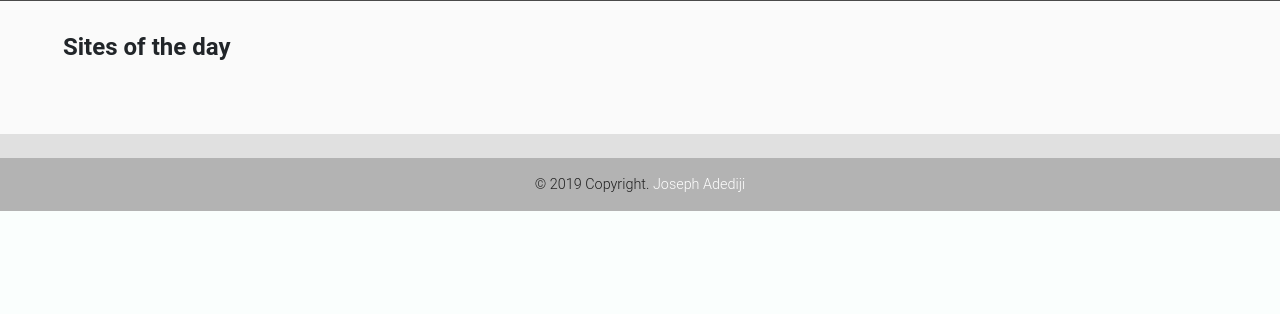
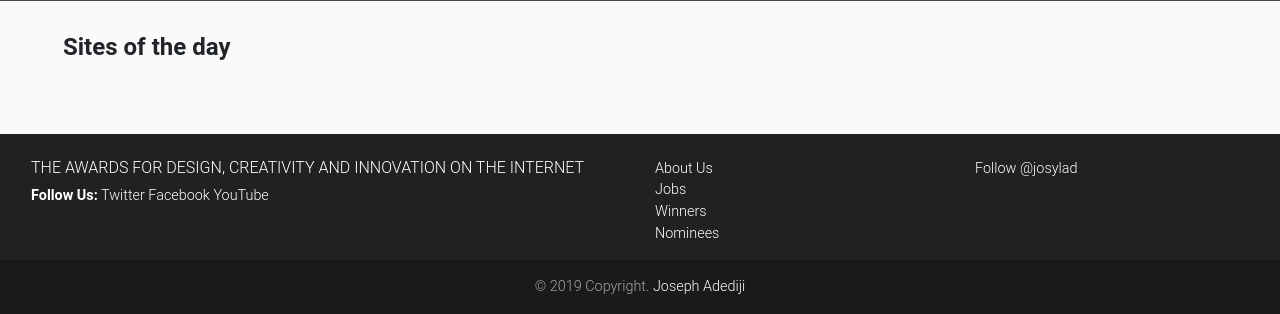
Before and after one commit to josylad/ReviewMe, a Django app: page / in a window 1280 px wide. Shown: the part 761-1075 px from the top of the page. Before the commit the page ends 972 px from the top, so only its background shows below. Run offline with Django 3.2, Linux system fonts and the light colour scheme; data that the repository does not hold is empty; some libraries are stand-ins or nearby versions.

Commit message:
Modify the base layout for better user experience

```diff
--- a/awwards/templates/layout.html
+++ b/awwards/templates/layout.html
@@ -28,7 +28,9 @@
 
   <link rel="stylesheet" href="https://cdnjs.cloudflare.com/ajax/libs/lightbox2/2.8.2/css/lightbox.min.css">
   <link rel="stylesheet" href="{% static 'css/basenews.css' %}">
+  <link rel="stylesheet" href="{% static 'star-ratings/css/star-ratings.css' %}">
   {% endblock %}
+  <script type="text/javascript" src="{% static 'star-ratings/js/dist/star-ratings.min.js' %}"></script>
 
 </head>
 
@@ -65,10 +67,82 @@
     {% endblock %}
     <div class="mb-4 pb-4"></div>
     <!-- Footer -->
-<footer class="page-footer font-small bg-light mt-4 pt-4">
+<footer class="page-footer font-small bg-dark mt-4 pt-4">
+
+      <!-- Footer Links -->
+  <div class="container-fluid text-center text-md-left">
+
+      <!-- Grid row -->
+      <div class="row">
+
+        <!-- Grid column -->
+        <div class="col-md-6 mt-md-0 mt-3">
+
+          <!-- Content -->
+          <h6 class="text-uppercase pl-2 ml-2">The awards for design, creativity and innovation on the Internet</h6>
+          <p> <span class="font-weight-bold pl-2 ml-2">Follow Us:</span>  Twitter Facebook YouTube</p>
+
+        </div>
+        <!-- Grid column -->
+
+        <hr class="clearfix w-100 d-md-none pb-3">
+
+        <!-- Grid column -->
+        <div class="col-md-3 mb-md-0 mb-3">
+
+          <!-- Links -->
+          <!-- <h5 class="text-uppercase">Links</h5> -->
+
+          <ul class="list-unstyled">
+            <li>
+              <a href="#!">About Us</a>
+            </li>
+            <li>
+              <a href="#!">Jobs</a>
+            </li>
+            <li>
+              <a href="#!">Winners</a>
+            </li>
+            <li>
+              <a href="#!">Nominees</a>
+            </li>
+          </ul>
+
+        </div>
+        <!-- Grid column -->
+
+        <!-- Grid column -->
+        <div class="col-md-3 mb-md-0 mb-3">
+
+          <!-- Links -->
+          <!-- <h5 class="text-uppercase">Links</h5> -->
+          <a href="https://twitter.com/josylad?ref_src=twsrc%5Etfw" target="_blank" class="twitter-follow-button" data-size="large" data-show-screen-name="false" data-lang="en" data-show-count="false">Follow @josylad</a><script async src="https://platform.twitter.com/widgets.js" charset="utf-8"></script>
+          <!-- <ul class="list-unstyled">
+            <li>
+              <a href="#!">Link 1</a>
+            </li>
+            <li>
+              <a href="#!">Link 2</a>
+            </li>
+            <li>
+              <a href="#!">Link 3</a>
+            </li>
+            <li>
+              <a href="#!">Link 4</a>
+            </li>
+          </ul> -->
+
+        </div>
+        <!-- Grid column -->
+
+      </div>
+      <!-- Grid row -->
+
+    </div>
+    <!-- Footer Links -->
 
     <!-- Copyright -->
-    <div class="footer-copyright text-center py-3 text-dark">© 2019 Copyright.
+    <div class="footer-copyright text-center py-3">© 2019 Copyright.
       <a href="https://github.com/josylad"> Joseph Adediji</a>
     </div>
     <!-- Copyright -->
```
